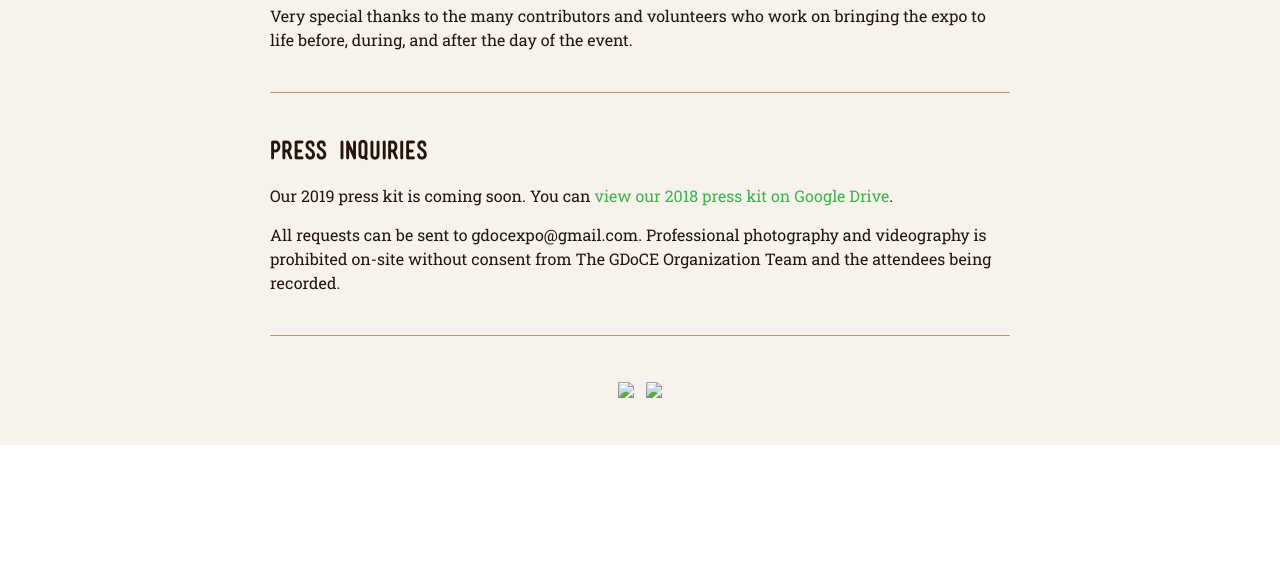
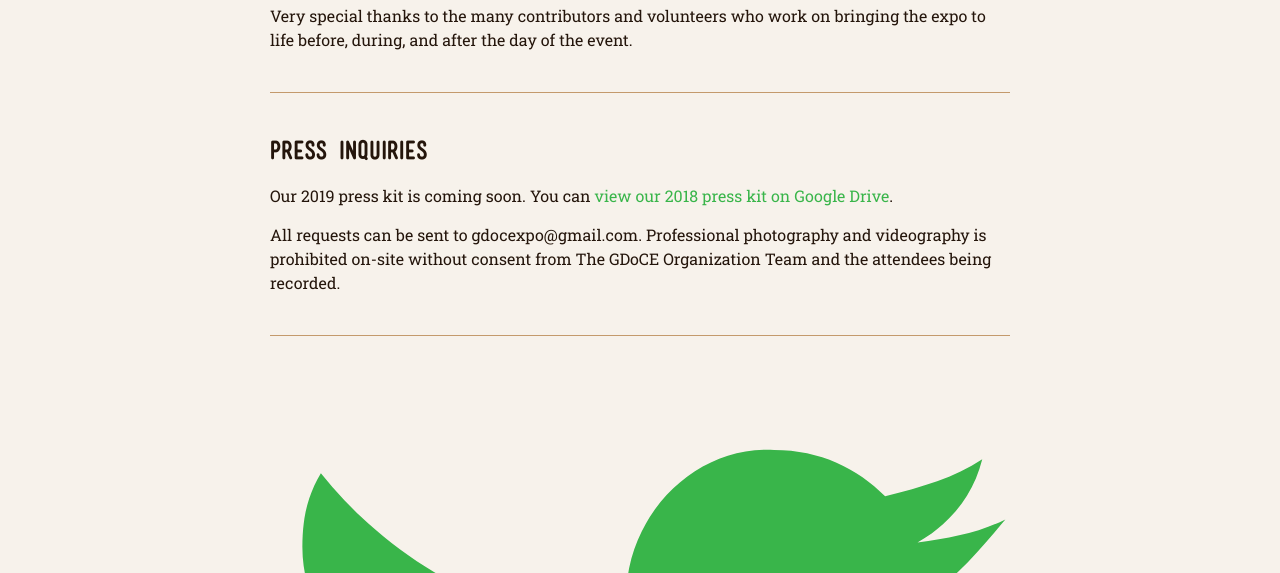
Before and after one commit to BrooklynGamery/gdocexpo, a Jekyll site: the page built from index-content.markdown, in a window 1280 px wide. Shown: the part 5827-6400 px from the top of the page. Built offline with Jekyll 4.4.1, drawn with Linux system fonts in a browser that asks for light colours; our own code applies the rules of GitHub Pages for plain Markdown files; before the commit the page ends 6272 px from its top, so only the background shows below that.

Commit message:
links added

```diff
--- a/_includes/footer.html
+++ b/_includes/footer.html
@@ -250,9 +250,11 @@
      <hr>
 
 	<p align="center">
-	<img src="/_includes/icon-twitter-g.svg"/>
+	<a href="https://twitter.com/GDoCExpo">
+	<img src="/assets/images/icon-twitter-g.svg"/></a>
 	&nbsp;
-	<img src="/_includes/icon-fb-g.svg"/>
+	<a href="https://www.facebook.com/GDoCExpo/>
+	<img src="/assets/images/icon-fb-g.svg"/></a>
 	</p>
 
   </div>
```
Also changed, not shown: assets/images/icon-fb-g.svg (renamed from _includes/icon-fb-g.svg), assets/images/icon-twitter-g.svg (renamed from _includes/icon-twitter-g.svg).
